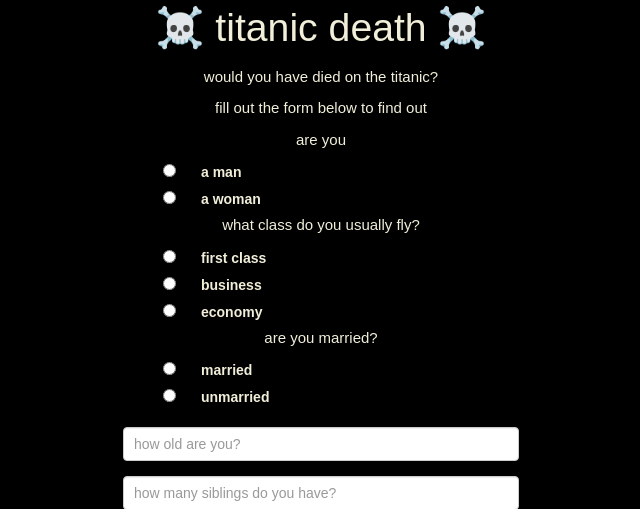
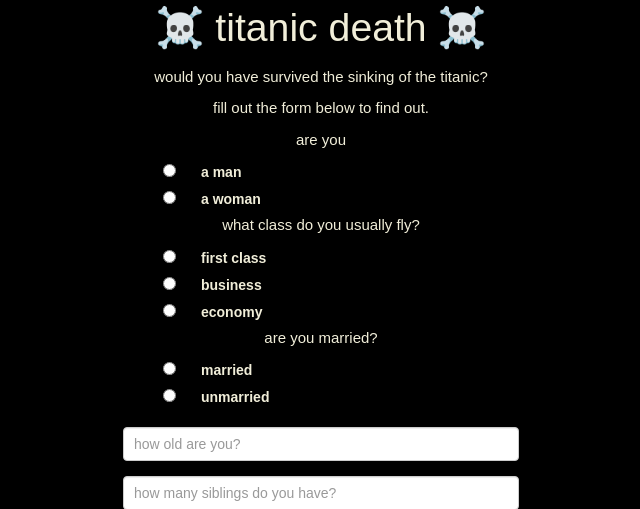
Before and after one commit to yvan/titanicdeath, a Flask app: page / in a window 1280 px wide. Shown: the top 509 px of the page, without its empty margins (319-959 px from the left). Run offline with Flask 2, Linux system fonts and the light colour scheme; parts of the project's set-up code (start-up, migrations or seed data) failed here and were passed over; some libraries are stand-ins or nearby versions.

Commit message:
typo fix

```diff
--- a/titanicdeath/templates/main.html
+++ b/titanicdeath/templates/main.html
@@ -4,8 +4,8 @@
 
     <div class="content-container container">
         <p class="titanic-title">☠️ titanic death ☠️</p>
-        <p>would you have died on the titanic?</p>
-        <p>fill out the form below to find out</p>
+        <p>would you have survived the sinking of the titanic?</p>
+        <p>fill out the form below to find out.</p>
 
         <div class="col-xs-12">
             <form action="/internal/submit_user_features" method="POST" name="link_submit">
```
